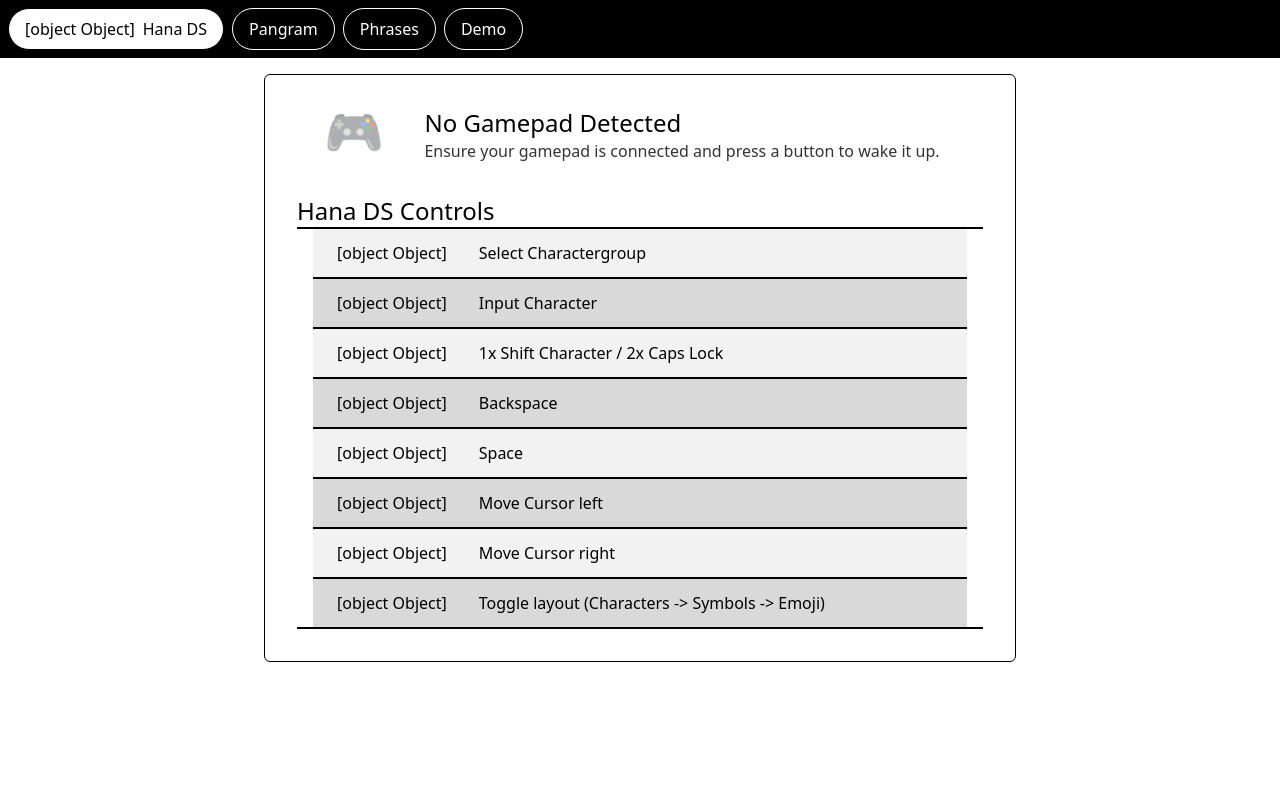
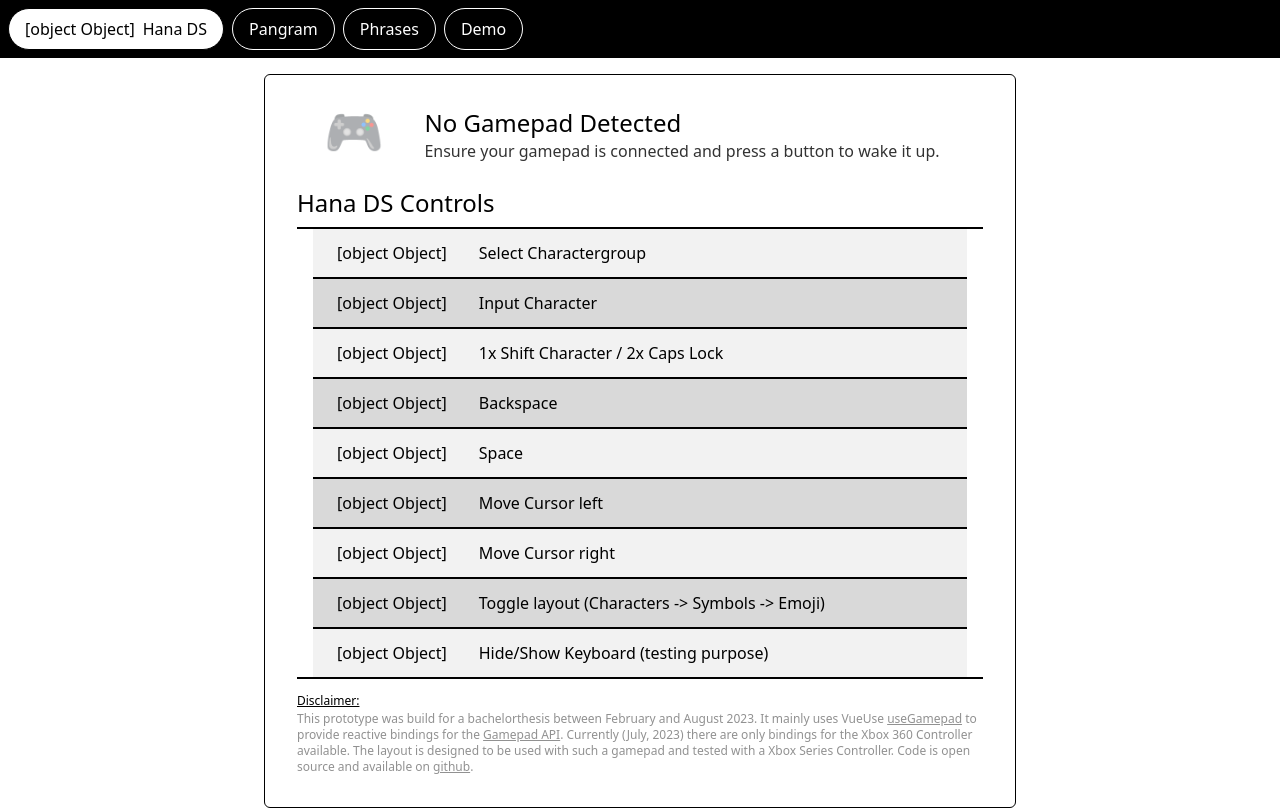
Before and after one commit to nasicha/keyboard, a Nuxt app: page / in a window 1280 px wide. Built offline with nearby package versions, Linux system fonts and the light colour scheme.

Commit message:
feat: update pangram site, add disclaimer, update ReadMe

```diff
--- /dev/null
+++ b/components/Atoms/Disclaimer.vue
@@ -0,0 +1,12 @@
+<template>
+  <span class="text-base text-xs underline">Disclaimer:</span>
+  <p class="text-background text-xs"> This prototype was build for a bachelorthesis between February and August 2023. It mainly uses VueUse
+  <a class="underline hover:text-base hover:text-xs" href="https://vueuse.org/core/useGamepad/" target="_blank">useGamepad</a>
+  to provide reactive bindings for the
+  <a class="underline hover:text-base hover:text-xs" href="https://developer.mozilla.org/en-US/docs/Web/API/Gamepad_API" target="_blank">Gamepad API</a>.
+  Currently (July, 2023) there are only bindings for the Xbox 360 Controller available. The layout is designed to be used with such a gamepad and tested with a Xbox Series Controller.
+  Code is open source and available on <a class="underline hover:text-base hover:text-xs" href="https://github.com/nasicha/keyboard" target="_blank">github</a>.
+  </p>
+</template>
+<script setup lang="ts">
+</script>
--- a/components/Molecules/Infotable.vue
+++ b/components/Molecules/Infotable.vue
@@ -1,17 +1,18 @@
 <template>
-  <div class="mt-8">
-    <h2 class="">Hana DS Controls</h2>
-    <div class="border-y-2 px-4">
+  <div class="mt-6">
+    <h2 class="mb-2">Hana DS Controls</h2>
+    <div class="border-y-2 px-4 mb-2">
       <InfotableRow v-for="info in infos" :info="info" class="odd:bg-background-lighter even:bg-background-light" />
     </div>
   </div>
+  <Disclaimer />
 </template>
 <script setup lang="ts">
 import { Info } from "@/types/info"
 import InfotableRow from '@/components/Atoms/InfotableRow.vue';
+import Disclaimer from '@/components/Atoms/Disclaimer.vue';
 
 const props = defineProps<{
-  pangramPage?: boolean,
   phrasePage?: boolean
 }>();
 
@@ -50,17 +51,11 @@ const infos = ref<Info[]>();
       text: 'Toggle layout (Characters -> Symbols -> Emoji)',
       icon: 'lt'
     },
-
+    {
+      text: 'Hide/Show Keyboard (testing purpose)',
+      icon: 'dpad-down'
+    },
   ];
-
-  if(props.pangramPage || props.phrasePage) {
-    infos.value.push(
-      {
-        text: 'Hide/Show Keyboard (testing purpose)',
-        icon: 'dpad-down'
-      },
-    )
-  }
 
   if(props.phrasePage) {
     infos.value.push(
--- a/components/Organisms/KeyboardSandbox.vue
+++ b/components/Organisms/KeyboardSandbox.vue
@@ -6,8 +6,7 @@
     class="w-full min-h-[4rem] p-2 border rounded-md border-base resize-none mb-4"
     autofocus
   />
-
-  <div class="w-full flex flex-col">
+  <div v-if="showHanaDS" class="w-full flex flex-col">
     <Keyboard
       :gamepad="props.gamepad"
       :animate="animate"
@@ -15,10 +14,17 @@
       @inputCharacter="addCharacter"
       />
   </div>
+  <div v-else class="absolute bottom-0 right-0 m-8">
+    <div class="flex items-center p-2 border border-base rounded-full">
+      <DpadDown class="h-8 w-8 fill-base"/>
+      <span>Show Hana DS</span>
+    </div>
+  </div>
 </template>
 
 <script setup lang="ts">
 import Keyboard from "@/components/Molecules/Keyboard.vue";
+import DpadDown from "@/assets/icons/xbox_dpad_down.svg?component";
 import { timeIntervalHelper } from "@/types/timeIntervalHelper";
 import { mapGamepadToXbox360Controller } from "@vueuse/core";
 import { toRefs } from "vue";
@@ -208,4 +214,22 @@ watch(() => controller.value?.buttons.x.pressed, (pressed) => {
     clearInterval(deleteIntervalID);
   }
 });
+
+/*
+* hide hana ds
+*/
+const showHanaDS = ref(true);
+
+onMounted(() => {
+  if (localStorage.getItem("showHanaDS")) {
+    showHanaDS.value = localStorage.getItem("showHanaDS") === "true";
+  }
+});
+
+watch(() => controller.value?.dpad.down.pressed, (pressed) => {
+  if(pressed) {
+    showHanaDS.value = !showHanaDS.value;
+    localStorage.setItem("showHanaDS", showHanaDS.value.toString());
+  }
+});
 </script>
--- a/components/Organisms/KeyboardWithPhrases.vue
+++ b/components/Organisms/KeyboardWithPhrases.vue
@@ -282,7 +282,6 @@ watch(() => controller.value?.start.touched, (touched) => {
 /*
 * hide hana ds
 */
-
 const showHanaDS = ref(true);
 
 onMounted(() => {
--- a/pages/pangram.vue
+++ b/pages/pangram.vue
@@ -14,7 +14,7 @@
         :phrases="phrases"
       />
     </div>
-    <Infotable v-if="!isSupported || gamepads.length === 0" pangramPage/>
+    <Infotable v-if="!isSupported || gamepads.length === 0" />
   </div>
 </template>
 
```
Also changed, not shown: 1 other file (tests, documents, lock files or other folders).
